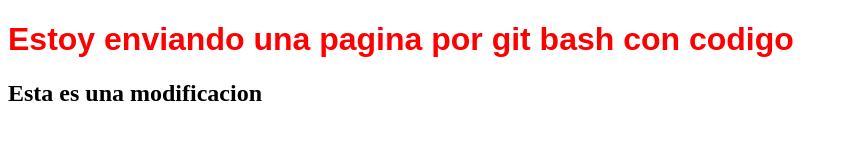
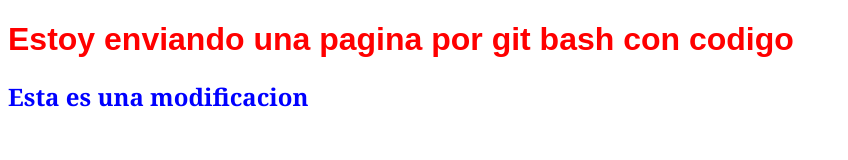
Before and after one commit to maxvaart/gitcodigo, a plain HTML site: page index.html in a window 1280 px wide. Shown: the whole page, without its empty margins (0-848 px from the left). Drawn offline with Linux system fonts and the light colour scheme.

Commit message:
cambio en css

```diff
--- a/estido.css
+++ b/estido.css
@@ -2,3 +2,7 @@ h1{
     color: red;
     font-family: arial;
 }
+h2{
+    color: blue;
+    font-family: Georgia;
+}
```
